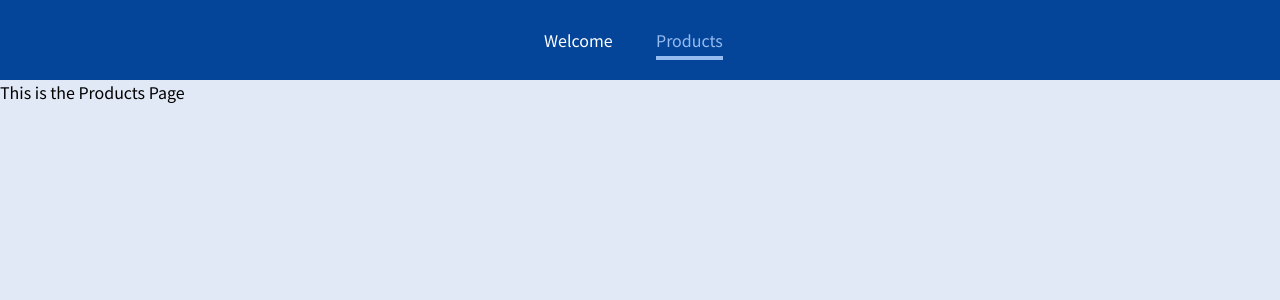
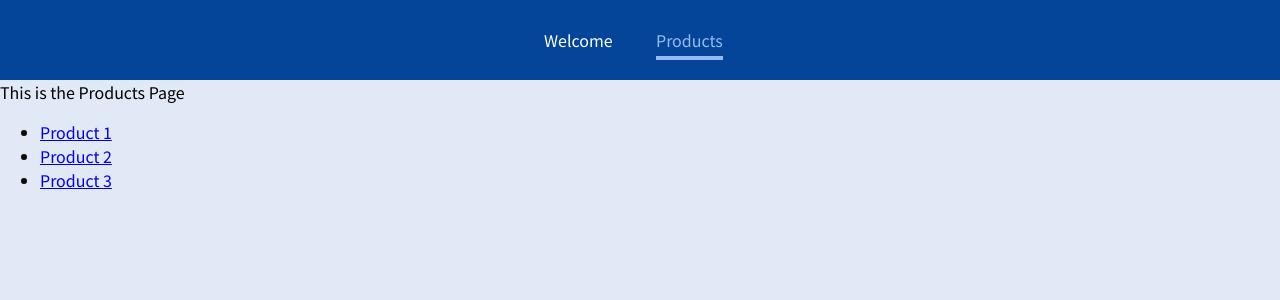
Before and after one commit to rohitsharma0027/React_routing, a React (Create React App) app: page /products in a window 1280 px wide. Shown: the top 300 px of the page. Built offline with nearby package versions, Linux system fonts and the light colour scheme.

Commit message:
using switch and exact to render one page at time

```diff
--- a/src/App.js
+++ b/src/App.js
@@ -1,4 +1,4 @@
-import {Route} from 'react-router-dom';
+import {Route, Switch} from 'react-router-dom';
 import Welcome from './components/Welcome';
 import Products from './components/Products'
 import MainHeader from './components/MainHeader';
@@ -9,20 +9,20 @@
   return (
     <>
       <MainHeader/>
-    <div>
+      <Switch>
         <Route path="/" exact>
           <h2>Lets' get started</h2>
         </Route>
         <Route path="/welcome">
           <Welcome/>
         </Route>
-      <Route path="/products">
+        <Route path="/products" exact>
           <Products/>
         </Route>
-      <Route path="/productdetails/:productId">
+        <Route path="/products/:productId" exact>
           <ProductDetail/>
         </Route>
-    </div>
+      </Switch>
     </>
   );
 }
--- a/src/components/ProductDetail.js
+++ b/src/components/ProductDetail.js
@@ -1,4 +1,4 @@
-import { useParams } from 'react-router-dom';
+import {useParams } from 'react-router-dom';
 import React from 'react';
 
 const ProductDetail = () =>{
--- a/src/components/Products.js
+++ b/src/components/Products.js
@@ -1,6 +1,13 @@
+import { Link } from "react-router-dom";
+
 const Products = () => {
     return <>
-    This is the Products Page
+            This is the Products Page
+            <ul>
+              <li><Link to="/products/p1">Product 1</Link></li>
+              <li><Link to="/products/p2">Product 2</Link></li>
+              <li><Link to="/products/p3">Product 3</Link></li>
+            </ul>
     </>
  }
 
```
Lines whose indentation alone changed are shown as unchanged.
